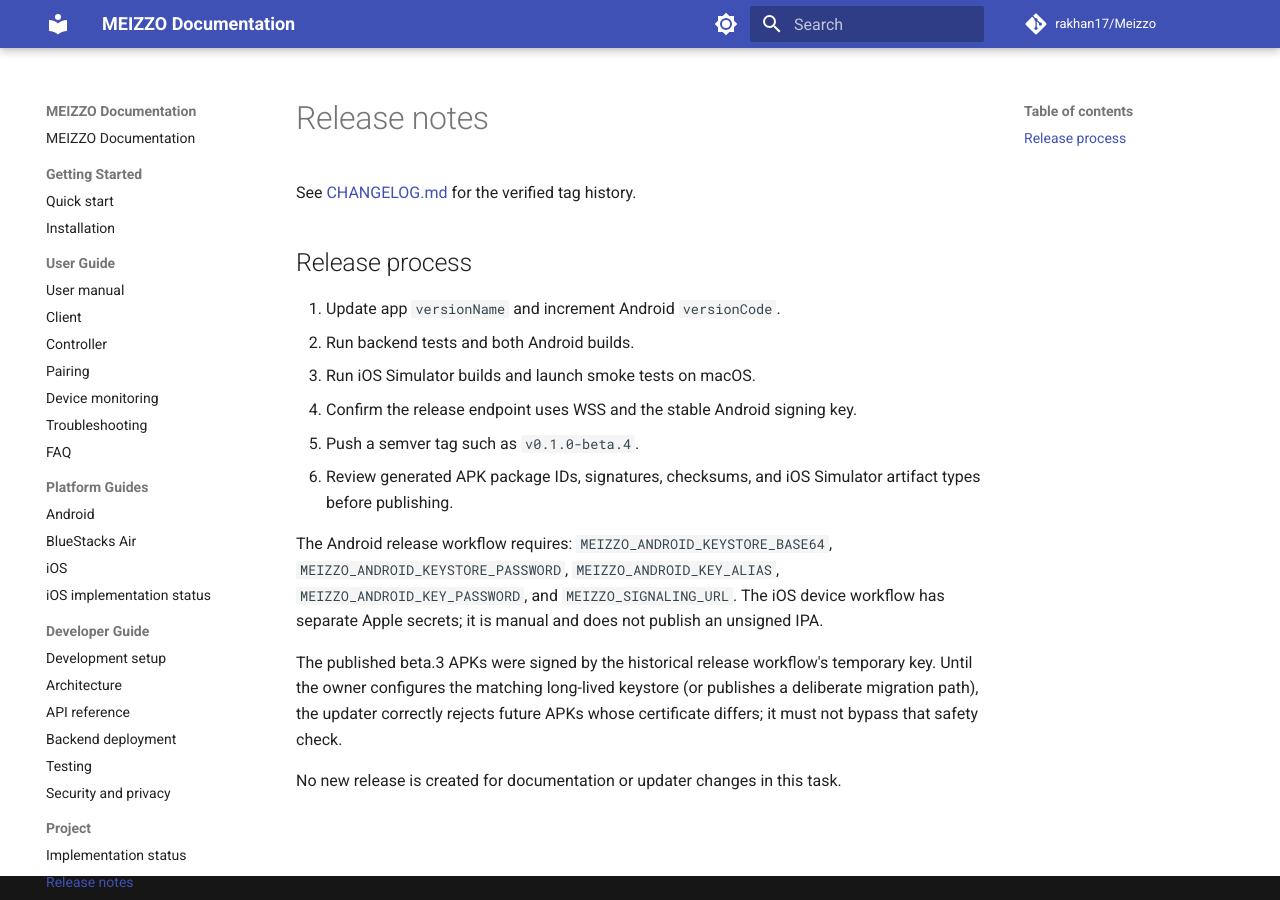
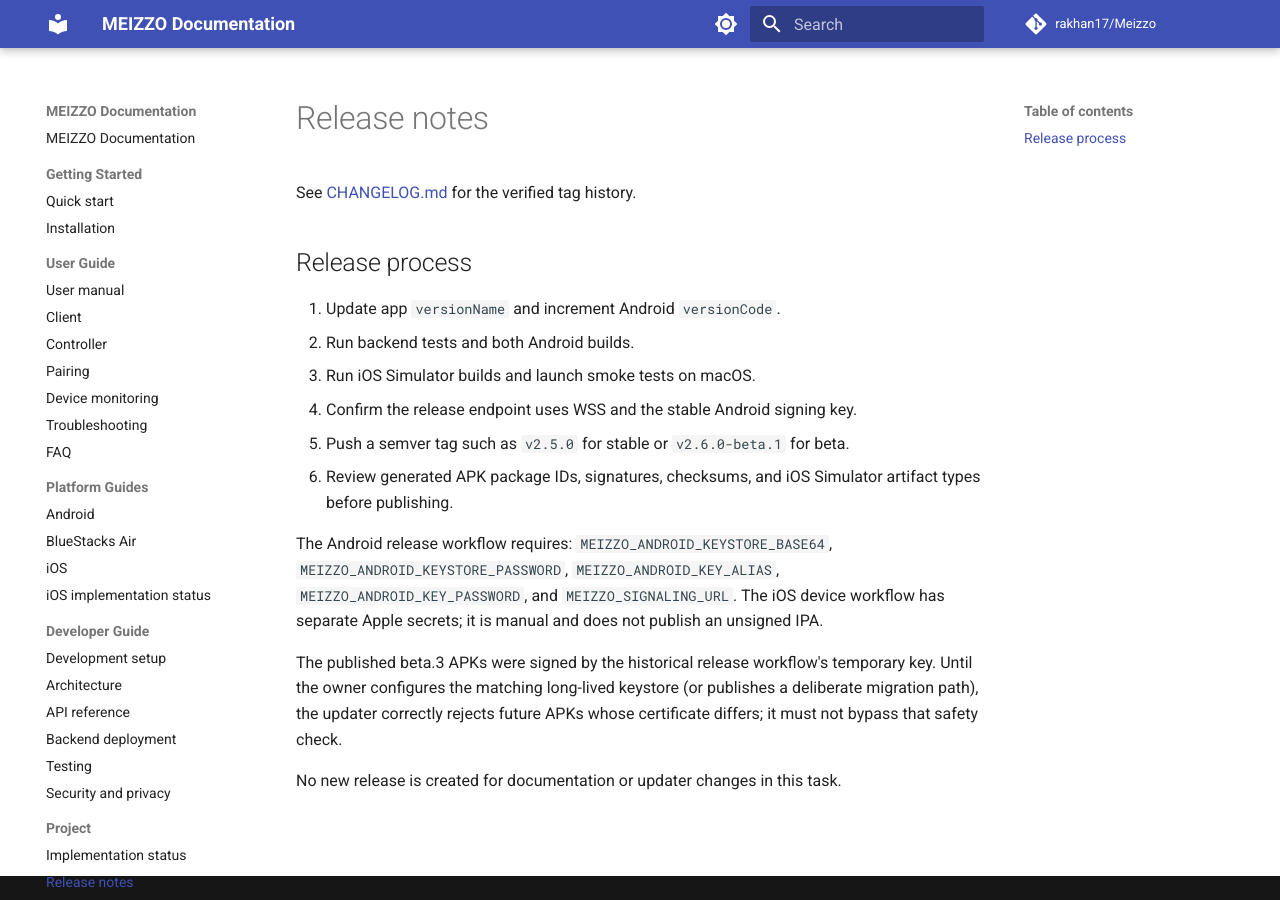
Before and after one commit to rakhan17/Meizzo, an MkDocs documentation site: the page built from docs/release-notes.md, in a window 1280 px wide. Built offline with MkDocs 1.6.1 and Material for MkDocs 9.7.7, drawn with Linux system fonts in a browser that asks for light colours; comment, search, counter and statistics services are not loaded.

Commit message:
docs(release): prepare MEIZZO 2.5.0 stable channel

```diff
--- a/docs/release-notes.md
+++ b/docs/release-notes.md
@@ -9,7 +9,7 @@ for the verified tag history.
 2. Run backend tests and both Android builds.
 3. Run iOS Simulator builds and launch smoke tests on macOS.
 4. Confirm the release endpoint uses WSS and the stable Android signing key.
-5. Push a semver tag such as `v0.1.0-beta.4`.
+5. Push a semver tag such as `v2.5.0` for stable or `v2.6.0-beta.1` for beta.
 6. Review generated APK package IDs, signatures, checksums, and iOS
    Simulator artifact types before publishing.
 
```
